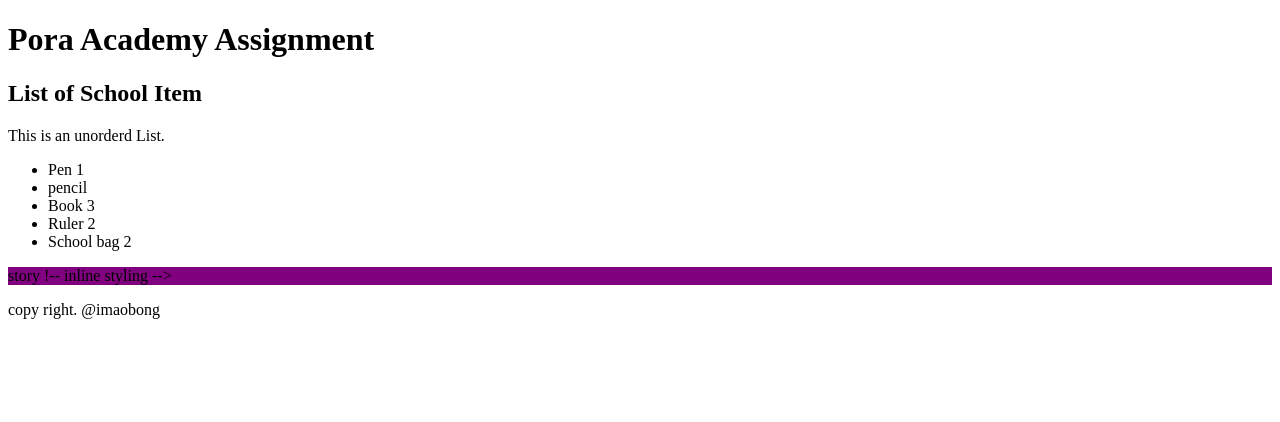
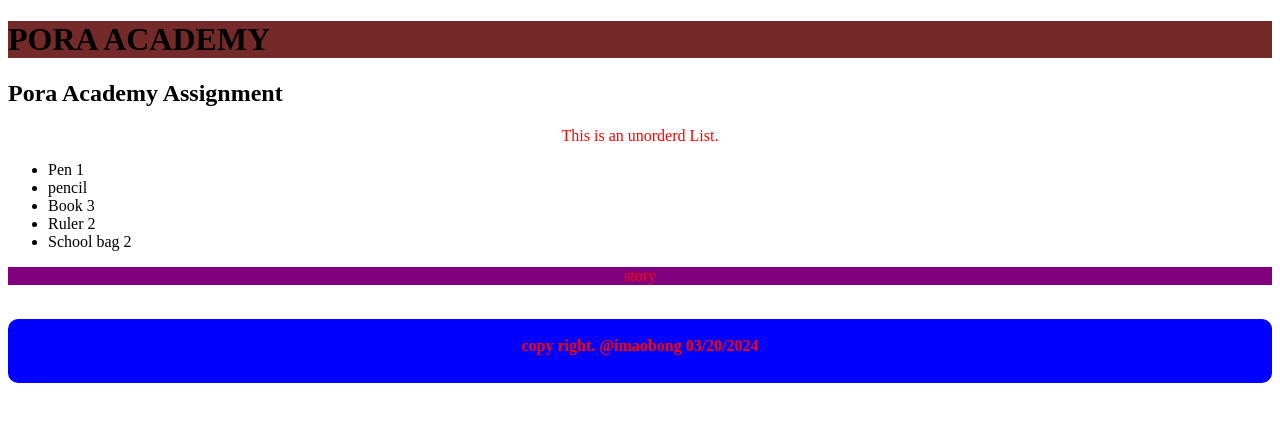
Before and after one commit to Imaolabiyi/pora-tech, a plain HTML site: page home/index.html in a window 1280 px wide. Drawn offline with Linux system fonts and the light colour scheme.

Commit message:
html and css

```diff
--- a/home/index.html
+++ b/home/index.html
@@ -7,13 +7,17 @@
     <link rel="stylesheet" href="style.css">
 </head>
 <body>
-
-    <header>
-        <h1>Pora Academy Assignment</h1>
-    </header>
-
-    <div id="content">
-        <h2>List of School Item</h2>
+<main>
+    <! --Header-->
+    <div>
+        <h1 style="background-color: rgb(117, 42, 42);" width=:10em; padding=:5px; position:=relative; text-align:="center"; border-radius:="20px"; margin:auto;">PORA ACADEMY</h1>
+    </div>
+    <section>
+        <!--list of items-->
+        <section id="list of items">
+        </section>
+            <div>
+        <h2>Pora Academy Assignment</h2>
         <p>This is an unorderd List.</p>
         <ul>
             <li>Pen 1</li>
@@ -23,13 +27,18 @@
             <li>School bag 2</li>
         </ul>
     </div>
-    <p style="background-color: purple; font: style 40px;"></section>
+        </section>
+    <p style="background-color: purple; font: style 10px;">
 <i'm a big, purple, <strong>story</strong>
-!-- inline styling -->
+<!-- inline styling -->
 </p>
-    <footer>
-        <p>copy right. @imaobong</p>
+<br>
+<section style="background-color: blue; height: 1.7cm; border-radius: 10px;">
+<footer style="text-align: center; font: size 3px; padding-top: 2px;">
+    <p> <b class="footer">copy right. @imaobong 03/20/2024</b></p>
     </footer>
-
+</section>
+       <section>
+    </main>
 </body>
 </html>
--- a/home/style.css
+++ b/home/style.css
@@ -0,0 +1,15 @@
+heeder{
+    background-color: blue;
+}
+
+.class{
+    background-color: black;
+}
+p {
+    text-align: center;
+    color: red;
+  }
+  #pora1 {
+    text-align: center;
+    color: red;
+  }
```
